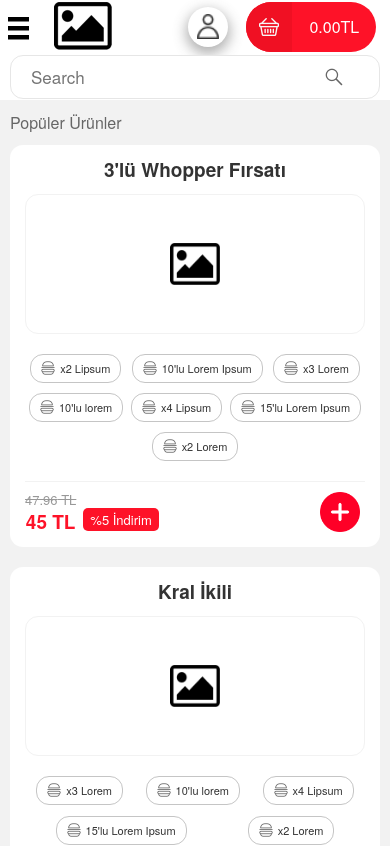
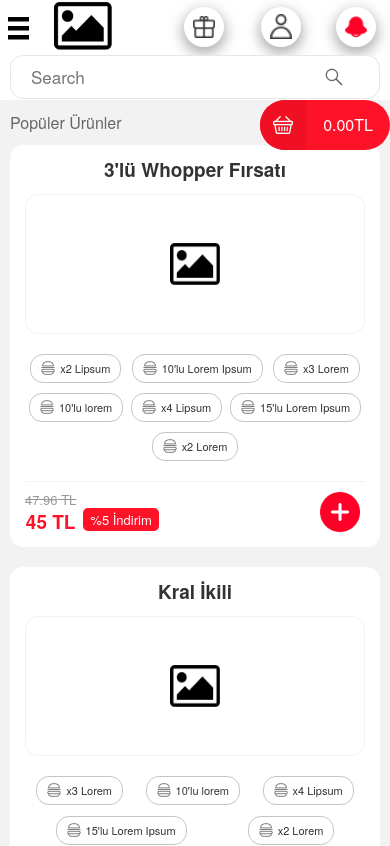
Before and after one commit to ozzkan-burak/fe-assignment, a React (Create React App) app: page / in a window 390 px wide. Shown: the top 846 px of the page. Built offline with nearby package versions, Linux system fonts and the light colour scheme.

Commit message:
some fix

```diff
--- a/src/style/components/_header.scss
+++ b/src/style/components/_header.scss
@@ -121,12 +121,12 @@
 
     &__logo{
       padding-left: 44px;
-      width: 38% !important;
+      width: 60% !important;
 
     }
     &__cart-container{
 
-      width: 59%;
+      width: 40%;
       height: 40%;
 
     }
@@ -139,6 +139,11 @@
       .search-wrapper {
         width: 100%;
       }
+    }
+    &__cart-wrapper{
+      position: fixed;
+      top: 10rem;
+      right: 0;
     }
   }
   .search {
@@ -154,11 +159,14 @@
       width: 17px;
     }
   }
-  .header__notification-wrapper, .header__promotion-wrapper {
-    display: none;
+  .header__promotion-wrapper{
+    width:8rem;
   }
+  // .header__notification-wrapper, .header__promotion-wrapper {
+  //   display: none;
+  // }
   .header__account-wrapper{
-    width: 6rem;
+    width: 15rem;
   }
 }
 
```
